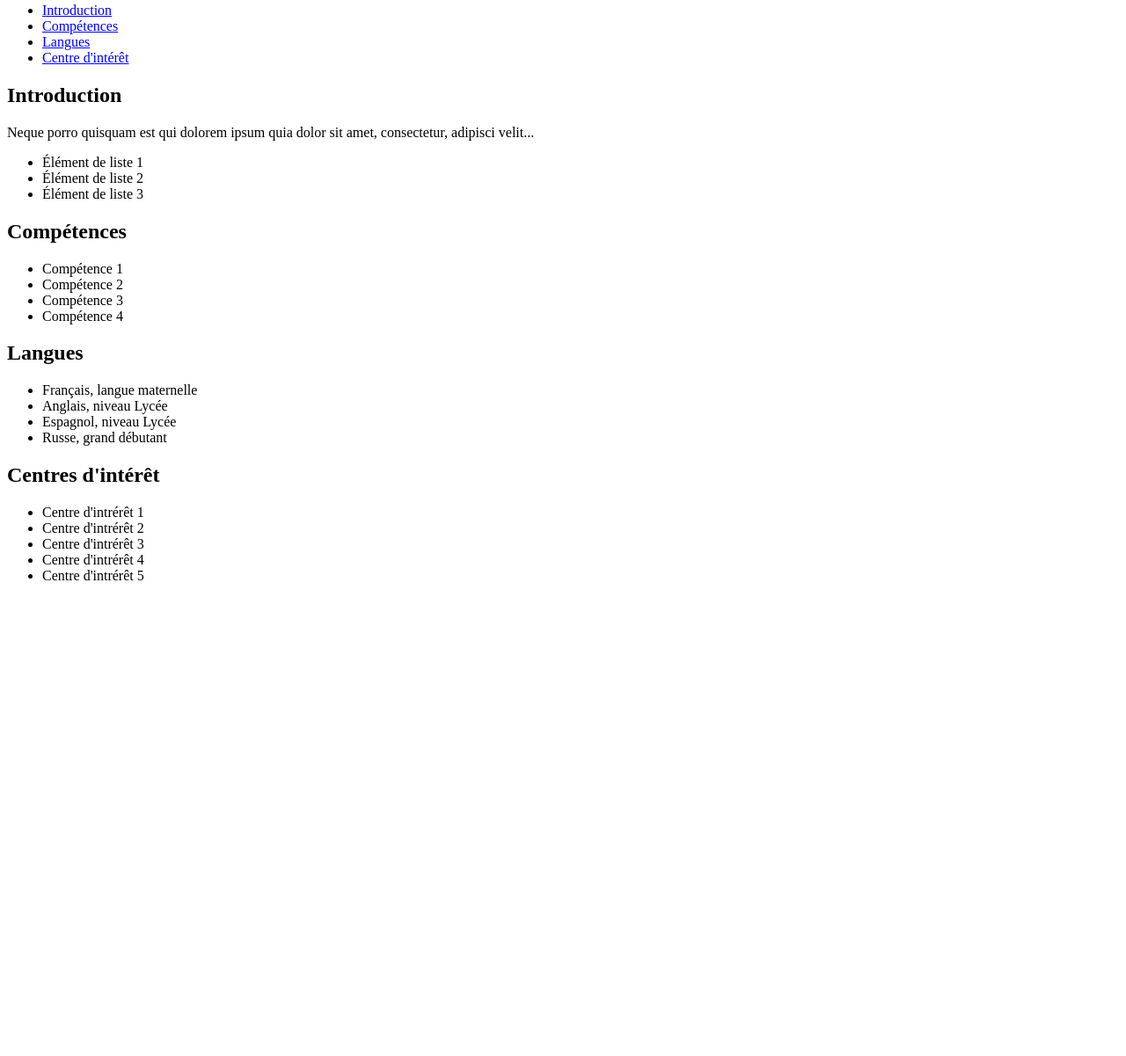
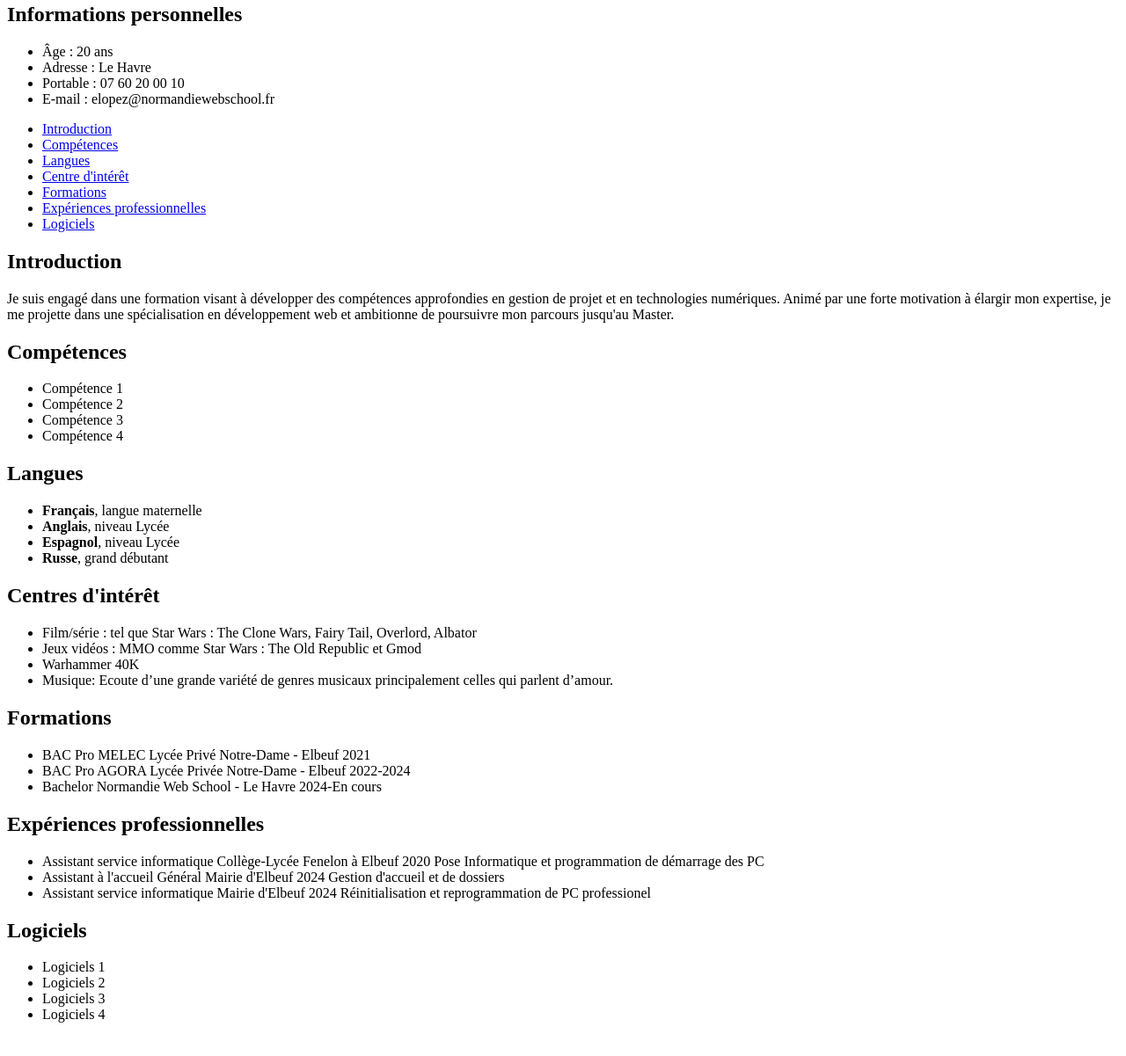
Before and after one commit to enzo-lopez-nws/enzo-lopez, a plain HTML site: page index.html in a window 1280 px wide. Shown: the part 77-1278 px from the top of the page at 88% size. Drawn offline with Linux system fonts and the light colour scheme.

Commit message:
Menu nav

```diff
--- a/index.html
+++ b/index.html
@@ -10,24 +10,33 @@
 <body>
     <header>
         <h1>Bienvenue sur notre page d'exemple</h1>
+
+        <h2>Informations personnelles</h2>
+            <ul>
+                <li>Âge : 20 ans</li>
+                <li>Adresse : Le Havre</li>
+                <li>Portable : 07 60 20 00 10</li>
+                <li>E-mail : elopez@normandiewebschool.fr</li>
+            </ul>
         <nav>
             <ul>
                 <li><a href="#introduction">Introduction</a></li>
                 <li><a href="#competences">Compétences</a></li>
                 <li><a href="#langues">Langues</a></li>
                 <li><a href="#centredinteret">Centre d'intérêt</a></li>
+                <li><a href="#formations">Formations</a></li>
+                <li><a href="#experiencesprofessionelles">Expériences professionnelles</a></li>
+                <li><a href="#logiciels">Logiciels</a></li>
             </ul>
         </nav>
     </header>
     <main>
+        <section id="informationspersonnelles">
+
+        </section>
         <section id="introduction">
             <h2>Introduction</h2>
-            <p>Neque porro quisquam est qui dolorem ipsum quia dolor sit amet, consectetur, adipisci velit...</p>
-            <ul>
-                <li>Élément de liste 1</li>
-                <li>Élément de liste 2</li>
-                <li>Élément de liste 3</li>
-            </ul>
+            <p>Je suis engagé dans une formation visant à développer des compétences approfondies en gestion de projet et en technologies numériques. Animé par une forte motivation à élargir mon expertise, je me projette dans une spécialisation en développement web et ambitionne de poursuivre mon parcours jusqu'au Master.</p>
         </section>
         <section id="competences">
                 <h2>Compétences</h2>
@@ -41,20 +50,65 @@
             <section id="langues">
                 <h2>Langues</h2>
                 <ul>
-                    <li>Français, langue maternelle</li>
-                    <li>Anglais, niveau Lycée</li>
-                    <li>Espagnol, niveau Lycée</li>
-                    <li>Russe, grand débutant</li>
+                    <li><strong>Français</strong>, langue maternelle</li>
+                    <li><strong>Anglais</strong>, niveau Lycée</li>
+                    <li><strong>Espagnol</strong>, niveau Lycée</li>
+                    <li><strong>Russe</strong>, grand débutant</li>
                 </ul>
             </section>
             <section id="centredinteret">
                 <h2>Centres d'intérêt</h2>
                 <ul>
-                    <li>Centre d'intrérêt 1</li>
-                    <li>Centre d'intrérêt 2</li>
-                    <li>Centre d'intrérêt 3</li>
-                    <li>Centre d'intrérêt 4</li>
-                    <li>Centre d'intrérêt 5</li>
+                    <li>Film/série : tel que Star Wars : The Clone Wars, Fairy Tail, Overlord, Albator</li>
+                    <li>Jeux vidéos : MMO comme Star Wars : The Old Republic et Gmod</li>
+                    <li>Warhammer 40K</li>
+                    <li>Musique: Ecoute d’une grande variété de genres musicaux principalement celles qui parlent d’amour.</li>
+                </ul>
+            </section>
+            <section id="formations">
+                <h2>Formations</h2>
+                <ul>
+                    <li>BAC Pro MELEC
+                        Lycée Privé Notre-Dame - Elbeuf
+                        2021
+                    </li>
+                    <li>BAC Pro AGORA
+                        Lycée Privée Notre-Dame - Elbeuf
+                        2022-2024
+                    </li>
+                    <li>Bachelor
+                        Normandie Web School - Le Havre
+                        2024-En cours
+                    </li>
+                </ul>
+            </section>
+            <section id="experiencesprofessionelles">
+                <h2>Expériences professionnelles</h2>
+                <ul>
+                    <li>Assistant service informatique
+                        Collège-Lycée Fenelon à Elbeuf
+                        2020
+                        Pose Informatique et programmation de démarrage des PC
+                    </li>
+                    <li>Assistant à l'accueil Général
+                        Mairie d'Elbeuf
+                        2024
+                        Gestion d'accueil et de dossiers
+                    </li>
+                    <li>Assistant service informatique
+                        Mairie d'Elbeuf
+                        2024
+                        Réinitialisation et reprogrammation de PC professionel
+                    </li>
+                </ul>
+            </section>
+            <section id="logiciels">
+                <h2>Logiciels</h2>
+                <ul>
+                    <li>Logiciels 1</li>
+                    <li>Logiciels 2</li>
+                    <li>Logiciels 3</li>
+                    <li>Logiciels 4</li>
                 </ul>
             </section>
 
```
Also changed, not shown: assets/images/Photo-Enzo-Lopez.svg (added).
